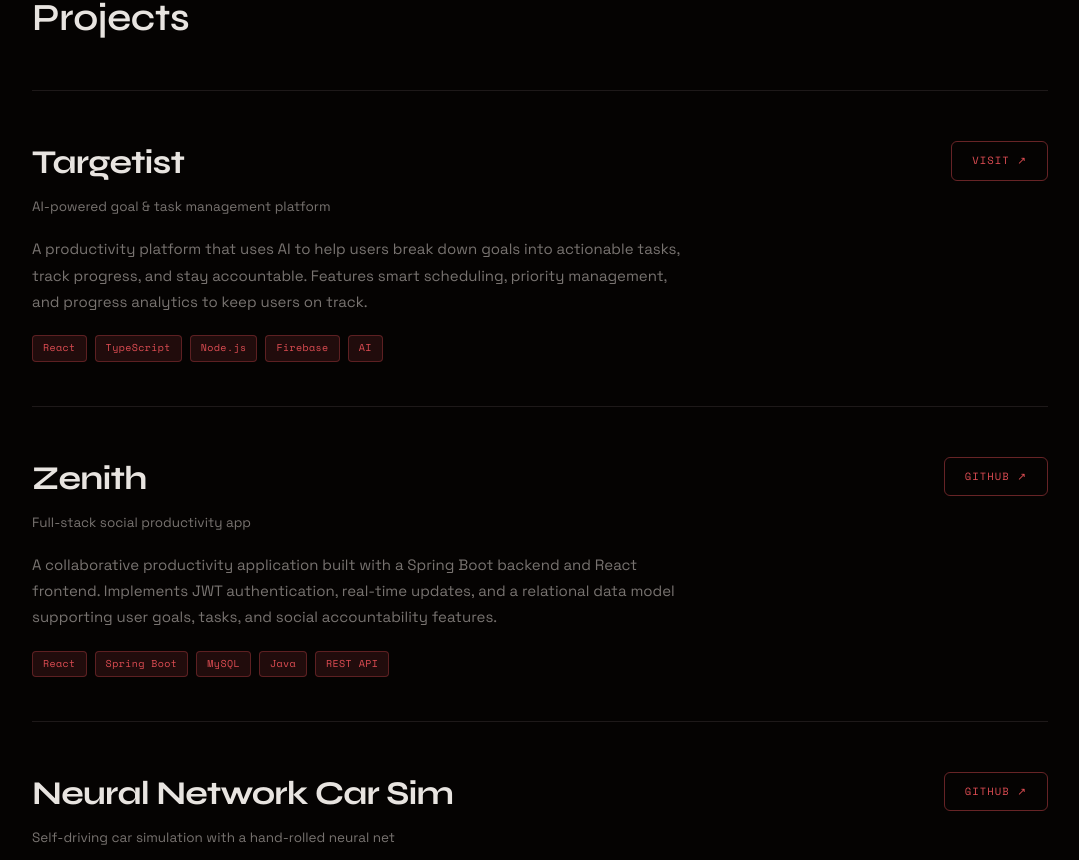
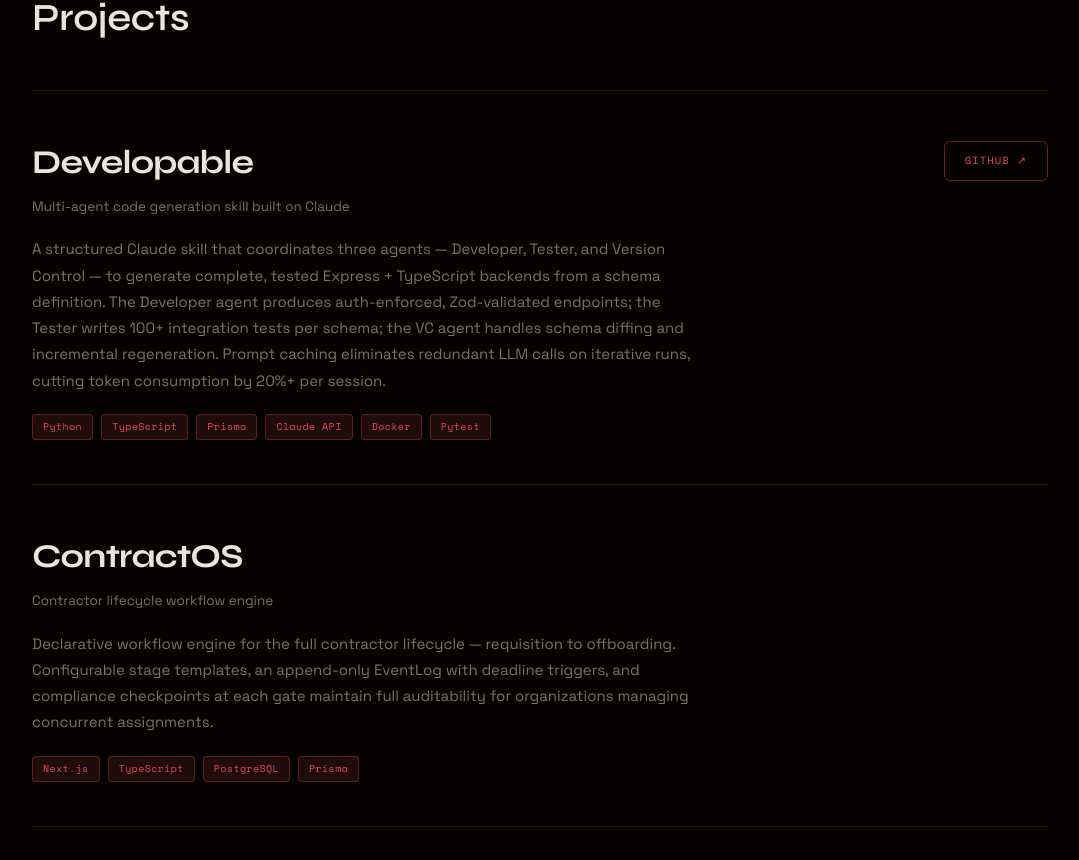
Before and after one commit to AdityaAA2004/aaa-portfolio, a React (Create React App) app: page / in a window 1280 px wide. Shown: the part 1937-2797 px from the top of the page, without its empty margins (100-1179 px from the left). Built offline with nearby package versions, Linux system fonts and the light colour scheme.

Commit message:
Replace projects with Developable and ContractOS from HTML template
https://claude.ai/code/session_01GZMo9P3bKfNA6xFmEDFeF4

```diff
--- a/src/components/Portfolio.tsx
+++ b/src/components/Portfolio.tsx
@@ -3,28 +3,20 @@ import './Portfolio.css';
 
 const projects = [
   {
-    name: 'Targetist',
-    sub: 'AI-powered goal & task management platform',
-    desc: 'A productivity platform that uses AI to help users break down goals into actionable tasks, track progress, and stay accountable. Features smart scheduling, priority management, and progress analytics to keep users on track.',
-    tags: ['React', 'TypeScript', 'Node.js', 'Firebase', 'AI'],
-    link: 'https://targetist.io',
-    linkLabel: 'Visit ↗',
-  },
-  {
-    name: 'Zenith',
-    sub: 'Full-stack social productivity app',
-    desc: 'A collaborative productivity application built with a Spring Boot backend and React frontend. Implements JWT authentication, real-time updates, and a relational data model supporting user goals, tasks, and social accountability features.',
-    tags: ['React', 'Spring Boot', 'MySQL', 'Java', 'REST API'],
-    link: 'https://github.com/AdityaAA2004/Zenith',
+    name: 'Developable',
+    sub: 'Multi-agent code generation skill built on Claude',
+    desc: 'A structured Claude skill that coordinates three agents — Developer, Tester, and Version Control — to generate complete, tested Express + TypeScript backends from a schema definition. The Developer agent produces auth-enforced, Zod-validated endpoints; the Tester writes 100+ integration tests per schema; the VC agent handles schema diffing and incremental regeneration. Prompt caching eliminates redundant LLM calls on iterative runs, cutting token consumption by 20%+ per session.',
+    tags: ['Python', 'TypeScript', 'Prisma', 'Claude API', 'Docker', 'Pytest'],
+    link: 'https://github.com/DevelopableAI',
     linkLabel: 'GitHub ↗',
   },
   {
-    name: 'Neural Network Car Sim',
-    sub: 'Self-driving car simulation with a hand-rolled neural net',
-    desc: 'A browser-based simulation where cars learn to navigate a track using a neural network trained via a genetic algorithm — no ML libraries. The network processes sensor ray-cast distances and steers the car in real time, with each generation visibly improving lap performance.',
-    tags: ['JavaScript', 'Canvas API', 'Neural Networks', 'Genetic Algorithm'],
-    link: 'https://github.com/AdityaAA2004/Neural-Network-Car-sim',
-    linkLabel: 'GitHub ↗',
+    name: 'ContractOS',
+    sub: 'Contractor lifecycle workflow engine',
+    desc: 'Declarative workflow engine for the full contractor lifecycle — requisition to offboarding. Configurable stage templates, an append-only EventLog with deadline triggers, and compliance checkpoints at each gate maintain full auditability for organizations managing concurrent assignments.',
+    tags: ['Next.js', 'TypeScript', 'PostgreSQL', 'Prisma'],
+    link: null,
+    linkLabel: null,
   },
 ];
 
```
